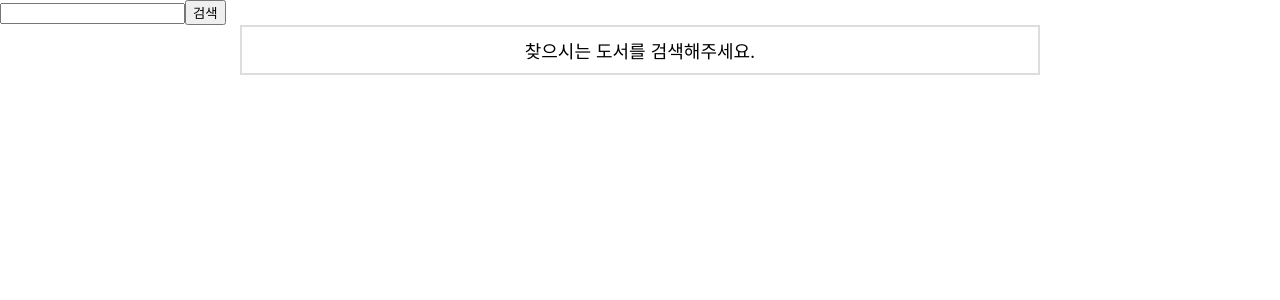
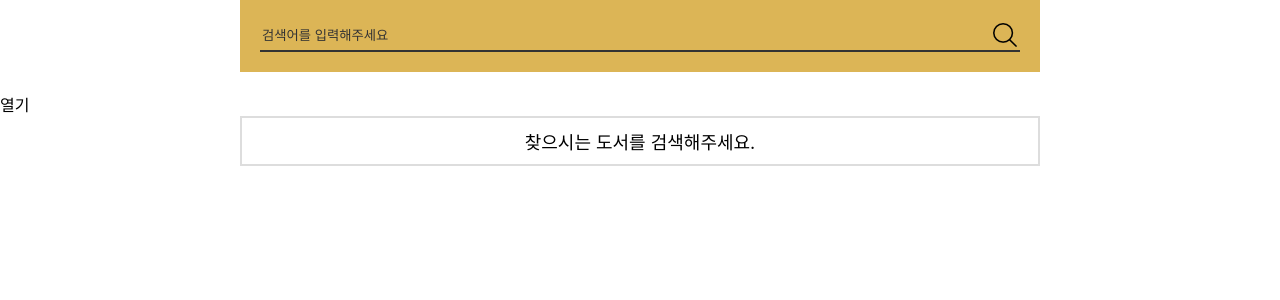
Before and after one commit to qpqp8483/book-store, a React (Create React App) app: page / in a window 1280 px wide. Shown: the top 300 px of the page. Built offline with nearby package versions, Linux system fonts and the light colour scheme.

Commit message:
edit book css

```diff
--- a/package.json
+++ b/package.json
@@ -10,6 +10,7 @@
     "node-sass": "^7.0.1",
     "react": "^18.2.0",
     "react-dom": "^18.2.0",
+    "react-router-dom": "^6.3.0",
     "react-scripts": "5.0.1",
     "web-vitals": "^2.1.4"
   },
--- a/src/App.js
+++ b/src/App.js
@@ -1,4 +1,5 @@
 import React, { useEffect, useState } from "react";
+import { BrowserRouter, Route, Routes } from "react-router-dom";
 import BookSearch from "./components/bookSearch/BookSearch";
 import { bookSearch } from "./KakaoApi";
 
@@ -35,7 +36,12 @@ const App = () => {
   };
 
   return (
+    <BrowserRouter>
       <div>
+        <Routes>
+          <Route
+            path="/"
+            element={
               <BookSearch
                 books={books}
                 text={text}
@@ -43,7 +49,11 @@ const App = () => {
                 setText={setText}
                 listUpdate={listUpdate}
               />
+            }
+          />
+        </Routes>
       </div>
+    </BrowserRouter>
   );
 };
 
--- a/src/components/bookItem/BookItem.js
+++ b/src/components/bookItem/BookItem.js
@@ -1,5 +1,7 @@
 import React from "react";
+import { Link } from "react-router-dom";
 import default_img from "../../assets/img/noimg.jpeg";
+import CommonButton from "../button/CommonButton";
 import "./bookItem.scss";
 
 const BookItem = ({ book }) => {
@@ -17,7 +19,9 @@ const BookItem = ({ book }) => {
         />
       </span>
       <div>
-        <h4>{book.title}</h4>
+        <Link to="/" className="title">
+          {book.title}
+        </Link>
         <ul>
           <li>{book.authors}</li>
           <li>
@@ -31,6 +35,9 @@ const BookItem = ({ book }) => {
               : `${content_length}...`}
           </li>
         </ul>
+        <div>
+          <CommonButton type={"positive"} text={"구매하기"} />
+        </div>
       </div>
     </div>
   );
--- a/src/components/bookItem/bookItem.scss
+++ b/src/components/bookItem/bookItem.scss
@@ -20,8 +20,11 @@
   div {
     width: calc(100% - 130px);
 
-    h4 {
+    .title {
       margin: 0 0 15px;
+      font-weight: bold;
+      text-decoration: none;
+      color: #333;
     }
 
     ul {
--- a/src/components/bookSearch/BookSearch.js
+++ b/src/components/bookSearch/BookSearch.js
@@ -1,17 +1,26 @@
-import React, { useEffect, useState } from "react";
 import BookItem from "../bookItem/BookItem";
 import "./bookSearch.scss";
 const BookSearch = ({ books, text, searchBook, setText, listUpdate }) => {
+  const handleSubmit = (e) => {
+    e.preventDefault();
+    searchBook(text);
+  };
   return (
     <div>
-      <form action="#" onSubmit={() => searchBook(text)}>
+      <form action="#" onSubmit={handleSubmit} className="search_box">
+        <div>
           <input
             type="text"
             value={text}
             onChange={(e) => setText(e.target.value)}
+            placeholder="검색어를 입력해주세요"
           />
           <button onClick={() => searchBook(text)}>검색</button>
+        </div>
       </form>
+      <div className="basket">
+        <span className="toggle_btn">열기</span>
+      </div>
       <div className="book_list">
         {listUpdate ? (
           <span>찾으시는 도서를 검색해주세요.</span>
--- a/src/components/bookSearch/bookSearch.scss
+++ b/src/components/bookSearch/bookSearch.scss
@@ -1,3 +1,39 @@
+.search_box {
+  margin: 0 auto 20px;
+  padding: 20px;
+  width: 800px;
+  max-width: 100%;
+  background: #dcb556;
+  box-sizing: border-box;
+
+  div {
+    display: flex;
+    justify-content: space-between;
+    position: relative;
+    border-bottom: 2px solid #333;
+    input {
+      width: calc(100% - 60px);
+      height: 30px;
+      color: #333;
+      background-color: transparent;
+      border: none;
+      outline: none;
+      box-sizing: border-box;
+      &::placeholder {
+        color: #333;
+      }
+    }
+    button {
+      width: 30px;
+      height: 30px;
+      text-indent: -9999px;
+      border: none;
+      background: transparent url(../../assets/img/search_btn.png) no-repeat
+        center;
+    }
+  }
+}
+
 .book_list {
   margin: auto;
   padding: 10px;
--- /dev/null
+++ b/src/components/button/CommonButton.js
@@ -0,0 +1,19 @@
+import React from "react";
+import "./commonButton.scss";
+
+const CommonButton = ({ text, type, onClick }) => {
+  const btnType = ["positive", "negative"].includes(type) ? type : "default";
+  return (
+    <button
+      className={["common_btn", `common_btn_${btnType}`].join(" ")}
+      onClick={onClick}
+    >
+      {text}
+    </button>
+  );
+};
+
+CommonButton.defaultProps = {
+  type: "default",
+};
+export default CommonButton;
--- /dev/null
+++ b/src/components/button/commonButton.scss
@@ -0,0 +1,24 @@
+.common_btn {
+  padding: 4px 8px;
+  font-size: 13px;
+  font-family: "Nanum pen Script";
+  white-space: nowrap;
+  border: none;
+  border-radius: 5px;
+  cursor: pointer;
+  & + & {
+    margin-left: 5px;
+  }
+  &_default {
+    background-color: #ececec;
+    color: #000;
+  }
+  &_positive {
+    background-color: #64c964;
+    color: #fff;
+  }
+  &_negative {
+    background-color: #fd565f;
+    color: #fff;
+  }
+}
```
Also changed, not shown: src/assets/img/search_btn.png (added), 1 other file (tests, documents, lock files or other folders). Lines whose indentation alone changed are shown as unchanged.
